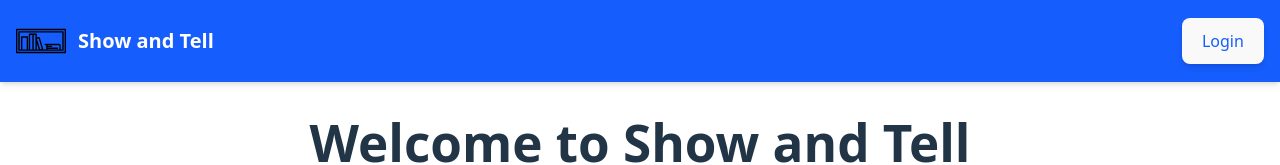
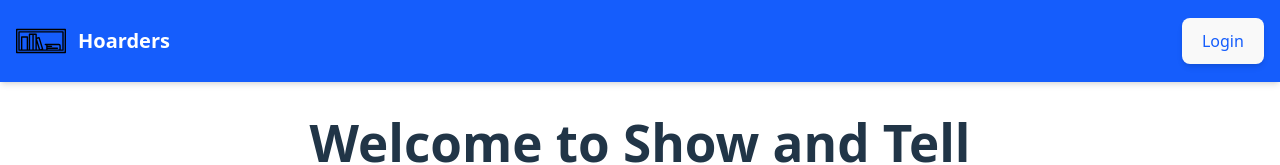
Before and after one commit to show-and-tell/hoarders-frontend, a React (Vite) app: page / in a window 1280 px wide. Shown: the top 165 px of the page. Built offline with nearby package versions, Linux system fonts and the light colour scheme.

Commit message:
feat: change name to hoarders

```diff
--- a/src/components/Navbar.tsx
+++ b/src/components/Navbar.tsx
@@ -28,8 +28,8 @@ function Navbar() {
                         <div className="flex items-center space-x-3">
                             <img src="/src/images/shelf.svg" alt="Logo" style={{height: "50px", width: "50px"}}/>
                             <span className="text-xl font-semibold text-white">
-                            Show and Tell
-                        </span>
+                                Hoarders
+                            </span>
                         </div>
                     </Link>
                     <button
```
